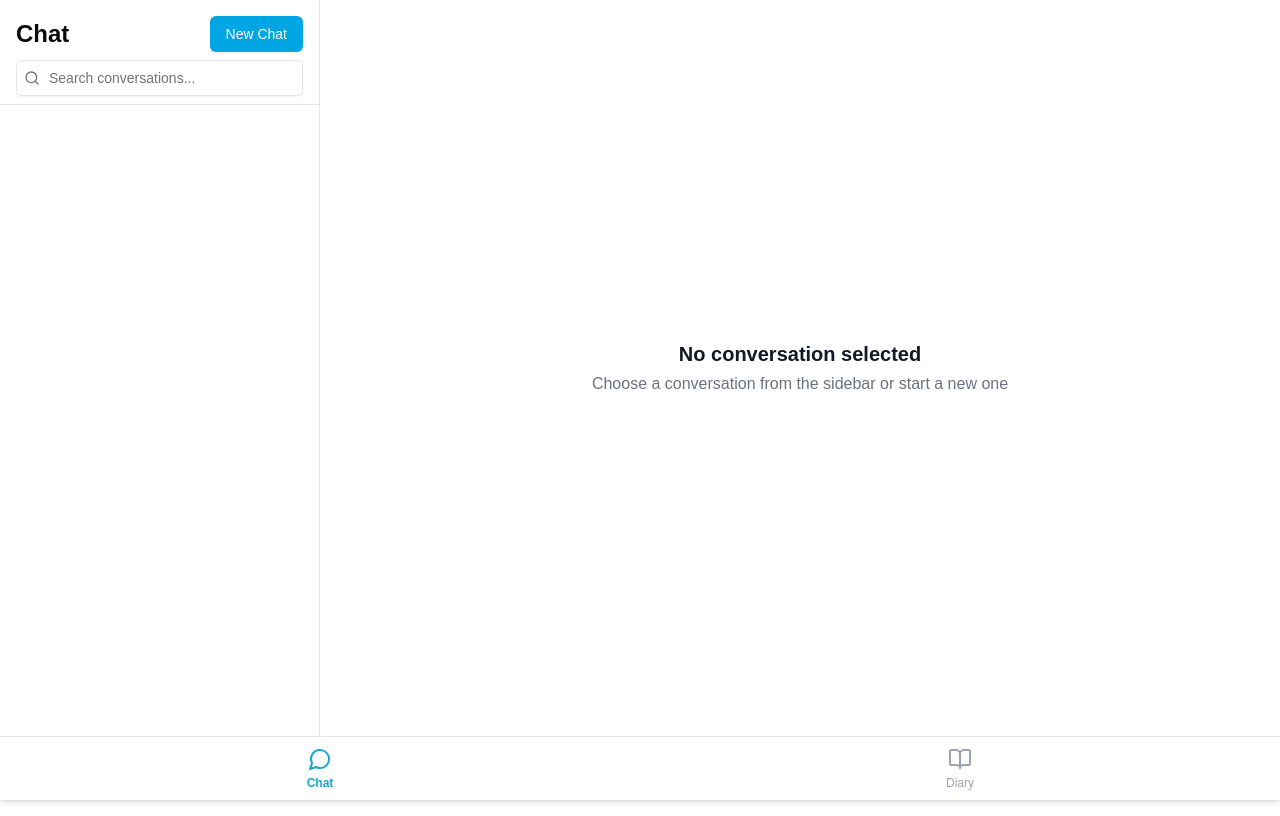
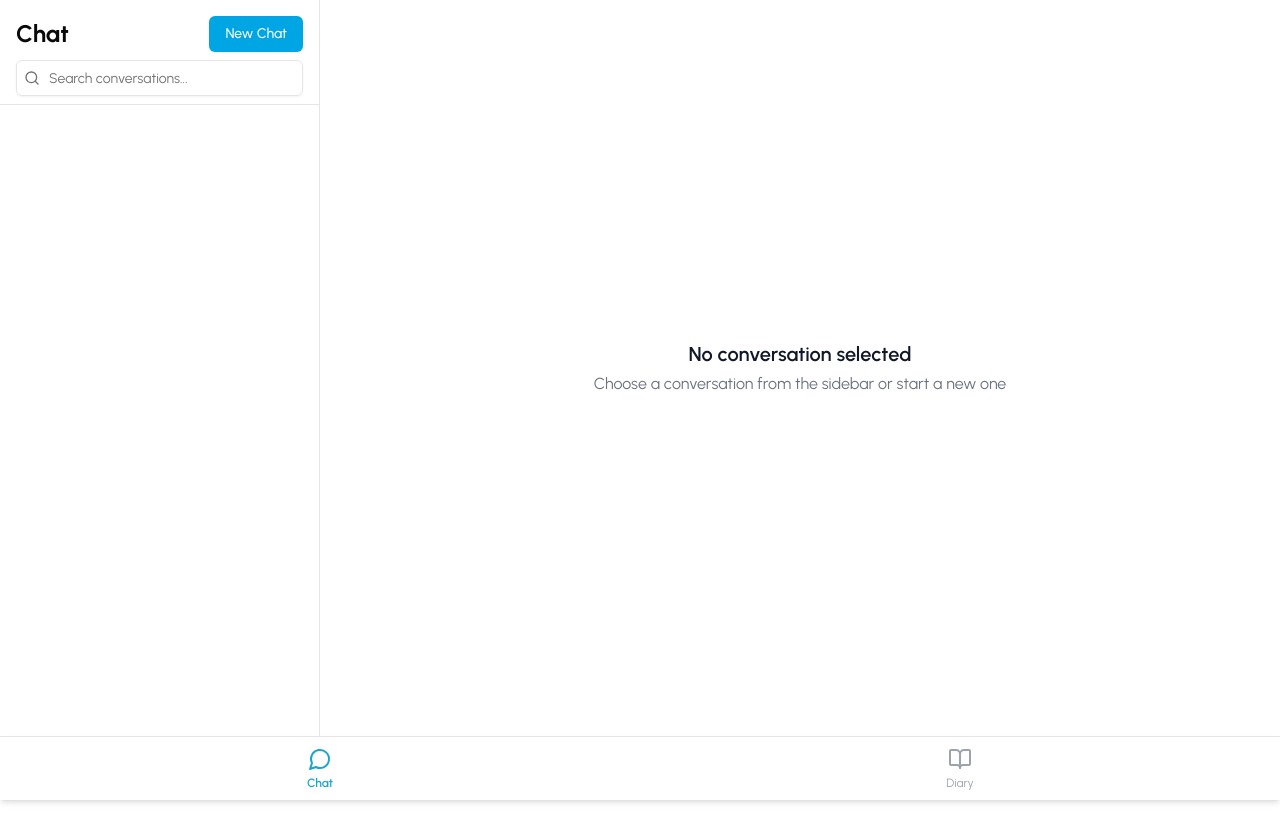
Before and after one commit to quihuynhlediem/Mindary-Frontend-FTECH, a Next.js app: page /chat in a window 1280 px wide. Built offline with nearby package versions, Linux system fonts and the light colour scheme.

Commit message:
fix lost font

```diff
--- a/app/globals.css
+++ b/app/globals.css
@@ -2,8 +2,10 @@
 @tailwind components;
 @tailwind utilities;
 
+@import url('https://fonts.googleapis.com/css2?family=Urbanist:wght@400;500;600;700&display=swap');
+
 body {
-  font-family: Arial, Helvetica, sans-serif;
+  font-family: 'Urbanist', Arial, Helvetica, sans-serif;
 }
 
 @layer utilities {
@@ -37,7 +39,7 @@ body {
     --input: 0 0% 89.8%;
     --ring: 0 0% 3.9%;
     --radius: 0.5rem;
-    --primary: #7EC8D3;
+    /* --primary: #7EC8D3; */
     --secondary: #00A5E3;
     --danger: #F784AD;
     --background: #212429;
@@ -137,6 +139,7 @@ body {
   * {
     @apply border-border outline-ring/50;
   }
+
   body {
     @apply bg-background text-foreground;
   }
@@ -159,6 +162,7 @@ body {
   * {
     @apply border-border outline-ring/50;
   }
+
   body {
     @apply bg-background text-foreground;
   }
--- a/app/layout.tsx
+++ b/app/layout.tsx
@@ -1,5 +1,5 @@
 import type { Metadata } from "next";
-import { Geist, Geist_Mono } from "next/font/google";
+import { Geist, Geist_Mono, Urbanist } from "next/font/google";
 import { Toaster } from "@/components/ui/toaster"
 import "./globals.css";
 import BottomNav from "@/components/ui/BottomNav";
@@ -11,6 +11,11 @@ const geistSans = Geist({
 
 const geistMono = Geist_Mono({
   variable: "--font-geist-mono",
+  subsets: ["latin"],
+});
+
+const urbanist = Urbanist({
+  variable: "--font-urbanist",
   subsets: ["latin"],
 });
 
```
